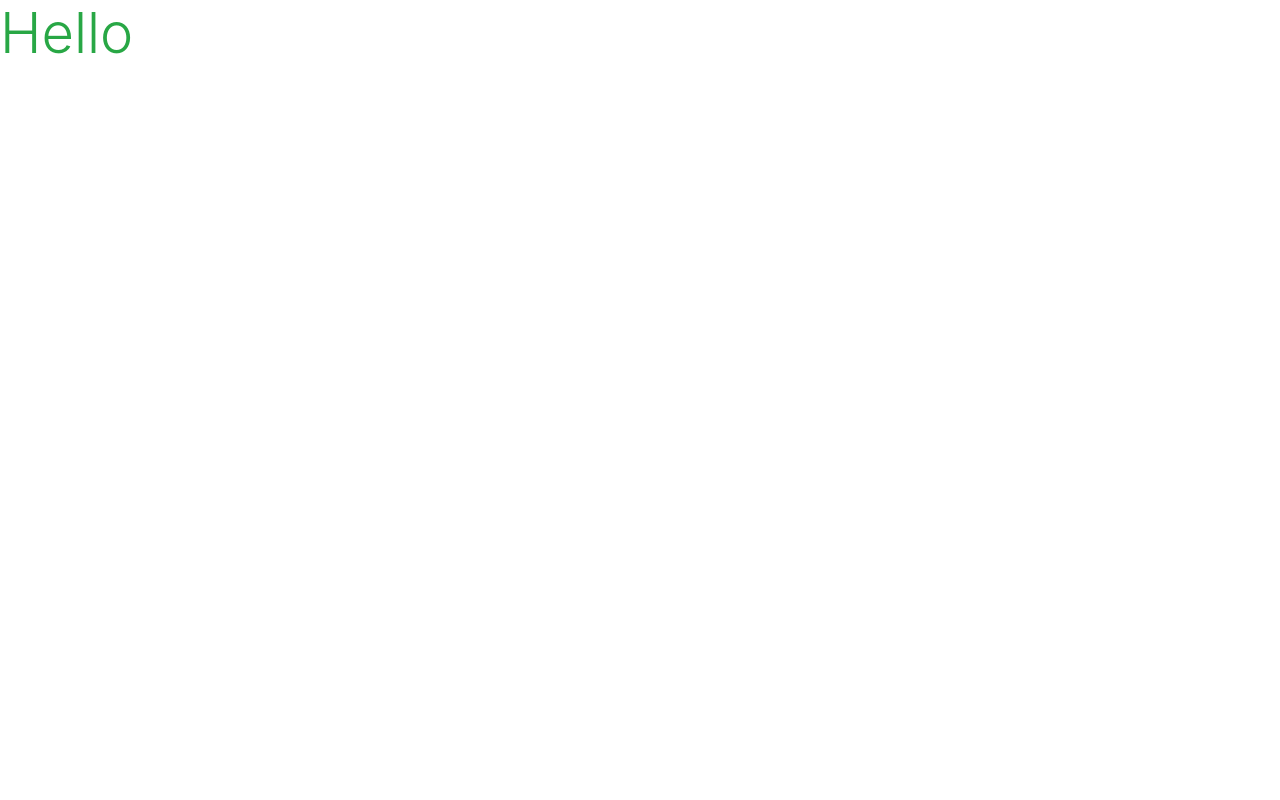
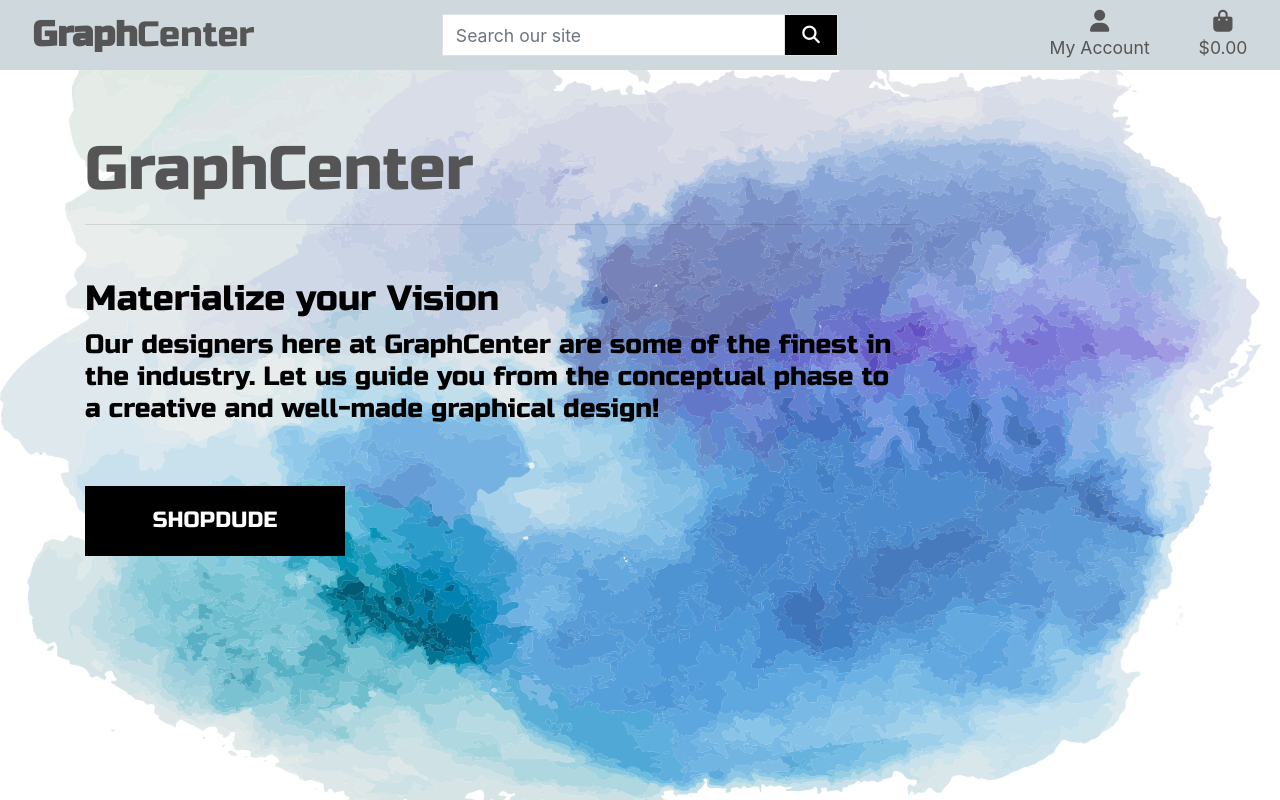
Before and after one commit to Decline-of-Mind/GraphCenter, a Django app: page / in a window 1280 px wide. Before the commit the page is almost empty. Run offline with Django 3.2, Linux system fonts and the light colour scheme; some libraries are stand-ins or nearby versions.

Commit message:
Added backrgound css for home, and skeleton of content

```diff
--- a/graphcenter/settings.py
+++ b/graphcenter/settings.py
@@ -141,8 +141,10 @@ USE_L10N = True
 
 USE_TZ = True
 
-
 # Static files (CSS, JavaScript, Images)
-# https://docs.djangoproject.com/en/3.1/howto/static-files/
 
 STATIC_URL = '/static/'
+STATICFILES_DIRS = (os.path.join(BASE_DIR, 'static'),)
+
+MEDIA_URL = '/media/'
+MEDIA_ROOT = os.path.join(BASE_DIR, 'media')
--- a/graphcenter/urls.py
+++ b/graphcenter/urls.py
@@ -15,9 +15,11 @@ Including another URLconf
 """
 from django.contrib import admin
 from django.urls import path, include
+from django.conf import settings
+from django.conf.urls.static import static
 
 urlpatterns = [
     path('admin/', admin.site.urls),
     path('accounts/', include('allauth.urls')),
     path('', include('home.urls'))
-]
+] + static(settings.MEDIA_URL, document_root=settings.MEDIA_ROOT)
--- a/home/templates/home/index.html
+++ b/home/templates/home/index.html
@@ -1,8 +1,34 @@
 {% extends "base.html" %}
 {% load static %}
+{% block page_header %}
+<!-- <div class="container header-container">
+  <div class="row">
+    <div class="col"></div>
+  </div>
+</div> -->
+{% endblock %}
 
 {% block content %}
 
-<h1 class="display-4 text-success">Hello</h1>
-
+<div class="container home-container h-100">
+  <div class="row home-row h-100 mt-5">
+        <div class="col-7 col-md-9 my-auto">
+            <h1 class="display-4 logo-font">
+                GraphCenter
+            </h1>
+        <hr>
+            <div class="my-5 logo-font text-black">
+                <h2>Materialize your Vision</h2>
+                <h4 class="text-black">
+                    Our designers here at GraphCenter are some of the finest in the industry. Let us guide you from the conceptual phase to a creative and well-made graphical design!
+                </h4>
+                <a
+            href=""
+            class="shop-now-button btn btn-lg mt-5 rounded-0 text-uppercase py-3"
+            >Shopdude</a
+          >
+            </div>
+        </div>
+    </div>
+</div>
 {% endblock %}
--- /dev/null
+++ b/static/css/base.css
@@ -0,0 +1,113 @@
+@import url('https://fonts.googleapis.com/css2?family=Russo+One&display=swap');
+
+html {
+  margin: 0;
+  padding: 0;
+  height: 100%;
+  font-family: 'Poppins', sans-serif;
+  font-size: 1.1rem;
+  font-weight: 400;
+  color: #000;
+}
+body {
+    background: url('../img/home-banner.png') no-repeat center center fixed;
+    background-size: cover;
+    height: calc(100vh - 164px);
+    color: #555;
+}
+
+.text-black {
+    color: #000 !important;
+}
+
+.gray-color {
+    color: #555 !important;
+}
+
+.logo-font {
+    font-family: 'Russo One', sans-serif;
+
+}
+
+/* from Bulma */
+.icon {
+    align-items: center;
+    display: inline-flex;
+    justify-content: center;
+    height: 1.5rem;
+    width: 1.5rem;
+}
+
+/* Navigation */
+
+.nav-container {
+    background-color: #cfd8dc;
+}
+
+.list-inline-item:hover,
+.list-inline-item:visited {
+    color: #fff;
+    background-color: lightblue;
+}
+
+/* Home */
+.shop-now-button {
+    background: black;
+    color: white;
+    min-width: 260px;
+}
+
+.btn-black {
+    background: black;
+    color: white;
+}
+
+.btn-outline-black {
+    background: white;
+    color: black !important;
+    border: 1px solid black;
+}
+
+.btn-outline-black:hover,
+.btn-outline-black:active,
+.btn-outline-black:focus {
+    background: black;
+    color: white !important;
+}
+
+.shop-now-button:hover,
+.shop-now-button:active,
+.shop-now-button:focus,
+.btn-black:hover,
+.btn-black:active,
+.btn-black:focus {
+    background: #222;
+    color: white;
+}
+
+
+/* fixed top navbar only on medium and up */
+@media (min-width: 992px) {
+    .fixed-top-desktop-only {
+        position: fixed;
+        top: 0;
+        right: 0;
+        left: 0;
+        z-index: 1030;
+    }
+
+    .header-container {
+        padding-top: 164px;
+    }
+}
+
+/* pad the top a bit when navbar is collapsed on mobile */
+@media (max-width: 991px) {
+    .header-container {
+        padding-top: 116px;
+    }
+
+    body {
+        height: calc(100vh - 166px);
+    }
+}
--- a/templates/base.html
+++ b/templates/base.html
@@ -1,4 +1,5 @@
 {% load static %}
+
 
 <!doctype html>
 <html lang="en">
@@ -14,12 +15,14 @@
 
     {% block corecss %}
     <link rel="stylesheet" href="https://stackpath.bootstrapcdn.com/bootstrap/4.4.1/css/bootstrap.min.css" integrity="sha384-Vkoo8x4CGsO3+Hhxv8T/Q5PaXtkKtu6ug5TOeNV6gBiFeWPGFN9MuhOf23Q9Ifjh" crossorigin="anonymous">
+    <link rel="stylesheet" href="{% static 'css/base.css' %}">
     {% endblock %}
 
     {% block extra_css %}
     {% endblock %}
 
     {% block corejs %}
+    <script src="https://kit.fontawesome.com/0806f2c744.js" crossorigin="anonymous"></script>
     <script src="https://code.jquery.com/jquery-3.4.1.slim.min.js" integrity="sha384-J6qa4849blE2+poT4WnyKhv5vZF5SrPo0iEjwBvKU7imGFAV0wwj1yYfoRSJoZ+n" crossorigin="anonymous"></script>
     <script src="https://cdn.jsdelivr.net/npm/popper.js@1.16.0/dist/umd/popper.min.js" integrity="sha384-Q6E9RHvbIyZFJoft+2mJbHaEWldlvI9IOYy5n3zV9zzTtmI3UksdQRVvoxMfooAo" crossorigin="anonymous"></script>
     <script src="https://stackpath.bootstrapcdn.com/bootstrap/4.4.1/js/bootstrap.min.js" integrity="sha384-wfSDF2E50Y2D1uUdj0O3uMBJnjuUD4Ih7YwaYd1iqfktj0Uod8GCExl3Og8ifwB6" crossorigin="anonymous"></script>
@@ -31,7 +34,72 @@
     <title>GraphCenter {% block extra_title %}{% endblock %}</title>
   </head>
     <body>
-    <header class="container-fluid fixed-top"></header>
+        <header class="container-fluid fixed-top nav-container">
+            <div class="row">
+                <div class="col-12 col-lg-4 my-auto py-1 py-lg-0 text-center text-lg-left">
+                    <a href="{% url 'home' %}" class="nav-link main-logo-link">
+                        <h2 class="logo-font gray-color my-0"><strong>Graph</strong>Center</h2>
+                    </a>
+                </div>
+                 <div class="col-12 col-lg-4 my-auto py-1 py-lg-0">
+                    <form method="GET" action="">
+                        <div class="input-group w-100">
+                            <input class="form-control border border-black rounded-0" type="text" name="q" placeholder="Search our site">
+                            <div class="input-group-append">
+                                <button class="form-control btn btn-black border border-black rounded-0" type="submit">
+                                    <span class="icon">
+                                        <i class="fas fa-search"></i>
+                                    </span>
+                                </button>
+                            </div>
+                        </div>
+                    </form>
+                </div>
+                <div class="col-12 col-lg-4 my-auto py-1 py-lg-0">
+                    <ul class="list-inline list-unstyled text-center text-lg-right my-0">
+                        <li class="list-inline-item dropdown">
+                            <a class="gray-color nav-link" href="#" id="user-options" data-toggle="dropdown" aria-haspopup="true" aria-expanded="false">
+                                <div class="text-center">
+                                    <div><i class="fas fa-user fa-lg"></i></div>
+                                    <p class="my-0">My Account</p>
+                                </div>
+                            </a>
+                            <div class="dropdown-menu border-0" aria-labelledby="user-options">
+                                {% if request.user.is_authenticated %}
+                                    {% if request.user.is_superuser %}
+                                        <a href="" class="dropdown-item">Product Management</a>
+                                    {% endif %}
+                                    <a href="" class="dropdown-item">My Profile</a>
+                                    <a href="{% url 'account_logout' %}" class="dropdown-item">Logout</a>
+                                {% else %}
+                                    <a href="{% url 'account_signup' %}" class="dropdown-item">Register</a>
+                                    <a href="{% url 'account_login' %}" class="dropdown-item">Login</a>
+                                {% endif %}
+                            </div>
+                        </li>
+                        <li class="list-inline-item">
+                            <a class="{% if grand_total %}text-info font-weight-bold{% else %}gray-color{% endif %} nav-link" href="">
+                                <div class="text-center">
+                                    <div><i class="fas fa-shopping-bag fa-lg"></i></div>
+                                    <p class="my-0">
+                                        {% if grand_total %}
+                                            ${{ grand_total|floatformat:2 }}
+                                        {% else %}
+                                            $0.00
+                                        {% endif %}
+                                    </p>
+                                </div>
+                            </a>
+                        </li>
+                    </ul>
+                </div>
+            </div>
+        </header>
+
+
+
+
+
 
         {% if messages %}
         <div class="message-container"></div>
```
Also changed, not shown: static/img/cover-no-bg.png (added), static/img/cover.png (added), static/img/graphictool.png (added), static/img/home-banner.png (added). Lines whose indentation alone changed are shown as unchanged.
